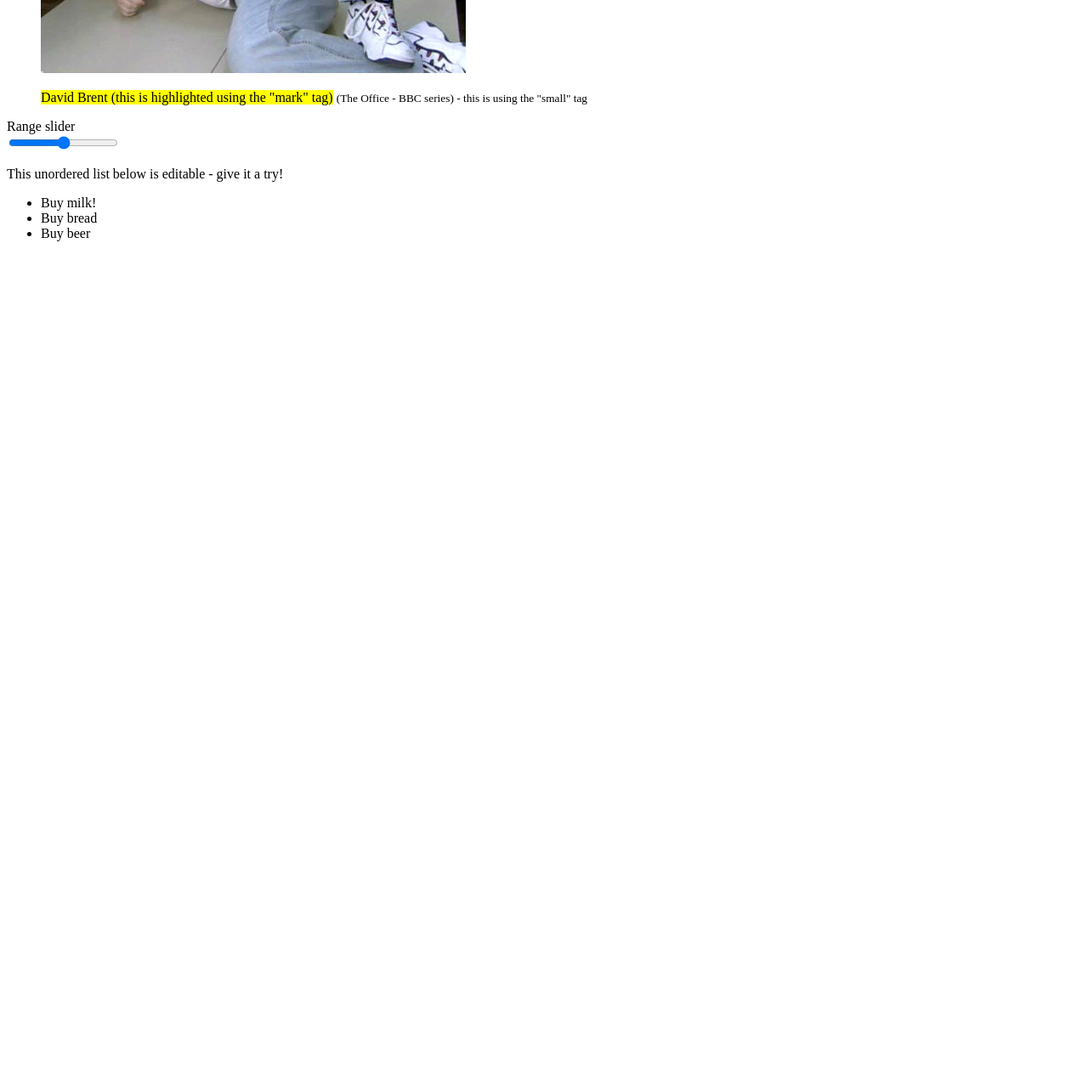
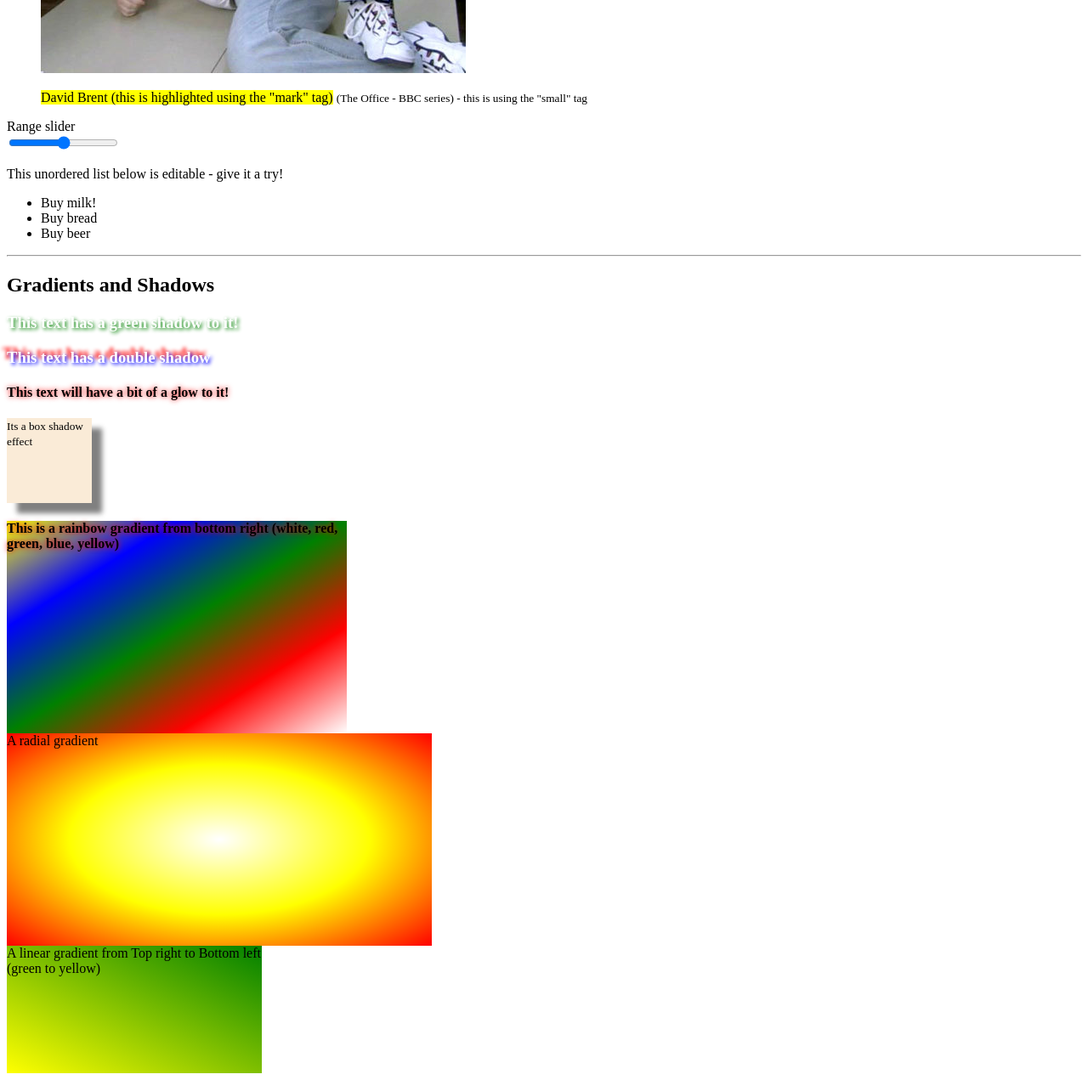
Before and after one commit to eastie71/html5-css3-examples, a plain HTML site: page html5css3.html in a window 1280 px wide. Shown: the part 2203-3474 px from the top of the page at 85% size. Before the commit the page ends 2503 px from the top, so only its background shows below. Drawn offline with Linux system fonts and the light colour scheme.

Commit message:
Gradients and shadows

```diff
--- a/html5css3.html
+++ b/html5css3.html
@@ -13,6 +13,41 @@
 		}
 		#mycanvas {
 			border: 1px solid grey;
+		}
+		#gradient {
+			width: 400px;
+			height: 250px;
+			background-color: blue;
+			background: linear-gradient(to top left, white, red, green, blue, yellow);
+		}
+		#radial-gradient {
+			width: 500px;
+			height: 250px;
+			background-color: red;
+			background: radial-gradient(white, yellow, red);
+		}
+		#greeny {
+			width: 300px;
+			height: 150px;
+			background-color: green;
+			background: linear-gradient(to bottom left, green, yellow);
+		}
+		.green-shadow {
+			text-shadow: 2px 2px 4px green;
+			color: white;
+		}
+		.double-shadow {
+			text-shadow: 2px 2px 4px blue, -5px -5px 4px red;
+			color: white;
+		}
+		h4 {
+			text-shadow: 0 0 6px red;
+		}
+		#shadow {
+			width: 100px;
+			height: 100px;
+			background-color: antiquewhite;
+			box-shadow: 12px 12px 6px grey;
 		}
 	</style>
 </head>
@@ -99,6 +134,16 @@
 		<li>Buy bread</li>
 		<li>Buy beer</li>
 	</ul>
+	<hr>
+
+	<h2>Gradients and Shadows</h2>
+	<h3 class="green-shadow">This text has a green shadow to it!</h3>
+	<h3 class="double-shadow">This text has a double shadow</h3>
+	<h4>This text will have a bit of a glow to it!</h4>
+	<div id="shadow"><small>Its a box shadow effect</small></div>
+	<div id="gradient"><h4>This is a rainbow gradient from bottom right (white, red, green, blue, yellow)</h4></div>
+	<div id="radial-gradient">A radial gradient</div>
+	<div id="greeny">A linear gradient from Top right to Bottom left (green to yellow)</div>
 
 	<script type="text/javascript">
 		// Set the audio volume to half
```
